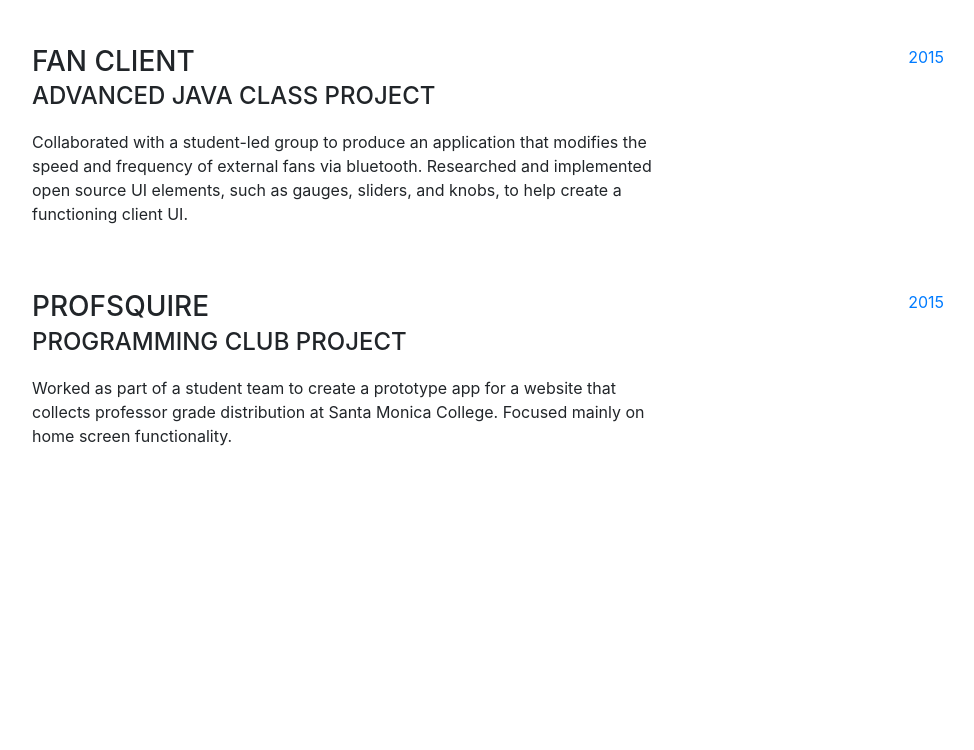
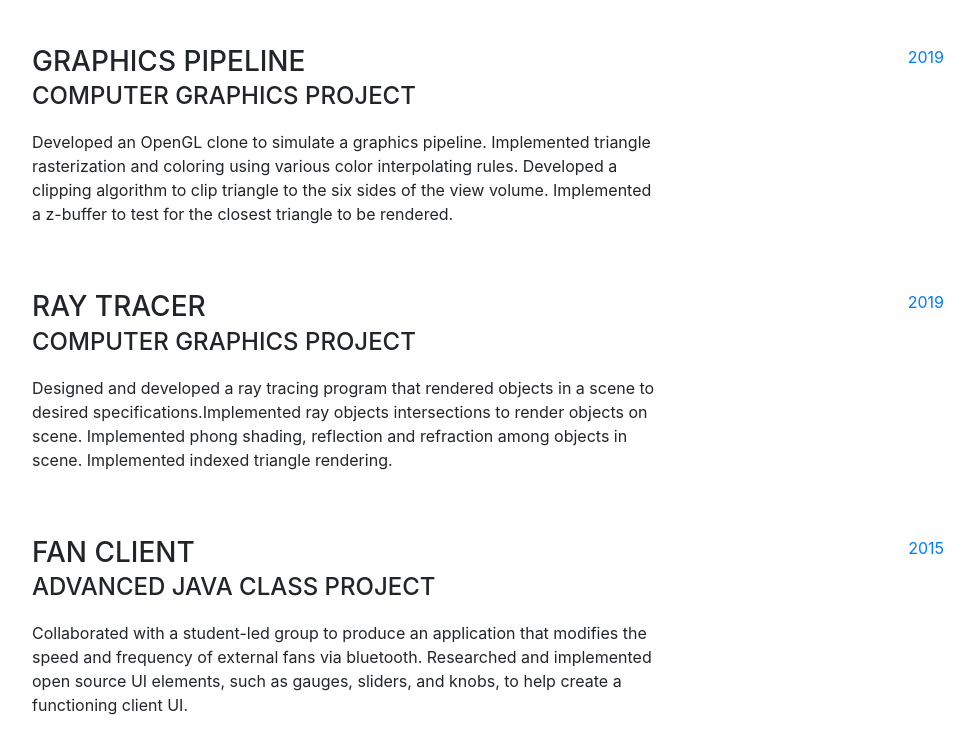
Before and after one commit to DishonJordan/ResumeWebsite, a website with bundled scripts: page index.html in a window 1280 px wide. Shown: the part 4610-5360 px from the top of the page, without its empty margins (288-1262 px from the left). Before the commit the page ends 5122 px from the top, so only its background shows below. Built offline with nearby package versions, Linux system fonts and the light colour scheme; a web font is replaced by a local one.

Commit message:
Added entries for my ray tracer and graphics pipeline projects

```diff
--- a/index.html
+++ b/index.html
@@ -213,6 +213,30 @@
 
           <div class="resume-item d-flex flex-column flex-md-row mb-5">
             <div class="resume-content mr-auto">
+              <h3 class="mb-0">Graphics Pipeline</h3>
+              <div class="subheading mb-3">Computer Graphics Project</div>
+              <p>Developed an OpenGL clone to simulate a graphics pipeline. Implemented triangle rasterization and coloring using various color interpolating rules. Developed a clipping algorithm to clip triangle to the six sides of the view volume. Implemented a z-buffer to test for the closest triangle to be rendered.
+              </p>
+            </div>
+            <div class="resume-date text-md-right">
+              <span class="text-primary">2019</span>
+            </div>
+          </div>
+
+          <div class="resume-item d-flex flex-column flex-md-row mb-5">
+            <div class="resume-content mr-auto">
+              <h3 class="mb-0">Ray Tracer</h3>
+              <div class="subheading mb-3">Computer Graphics Project</div>
+              <p>Designed and developed a ray tracing program that rendered objects in a scene to desired specifications.Implemented ray objects intersections to render objects on scene. Implemented phong shading, reflection and refraction among objects in scene. Implemented indexed triangle rendering.
+              </p>
+            </div>
+            <div class="resume-date text-md-right">
+              <span class="text-primary">2019</span>
+            </div>
+          </div>
+
+          <div class="resume-item d-flex flex-column flex-md-row mb-5">
+            <div class="resume-content mr-auto">
               <h3 class="mb-0">Fan Client</h3>
               <div class="subheading mb-3">Advanced Java Class Project</div>
               <p>Collaborated with a student-led group to produce an application that modifies the speed and frequency of external fans via bluetooth. Researched and implemented open source UI elements, such as gauges, sliders, and knobs, to help create a functioning client UI.</p>
```
